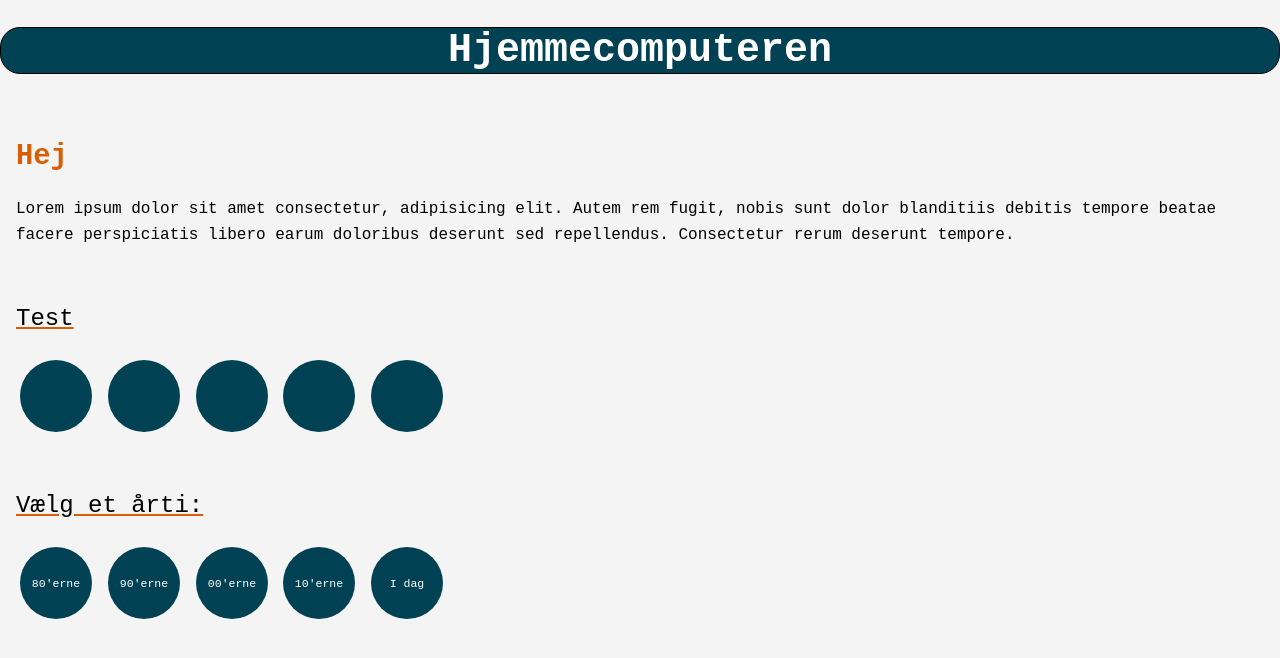
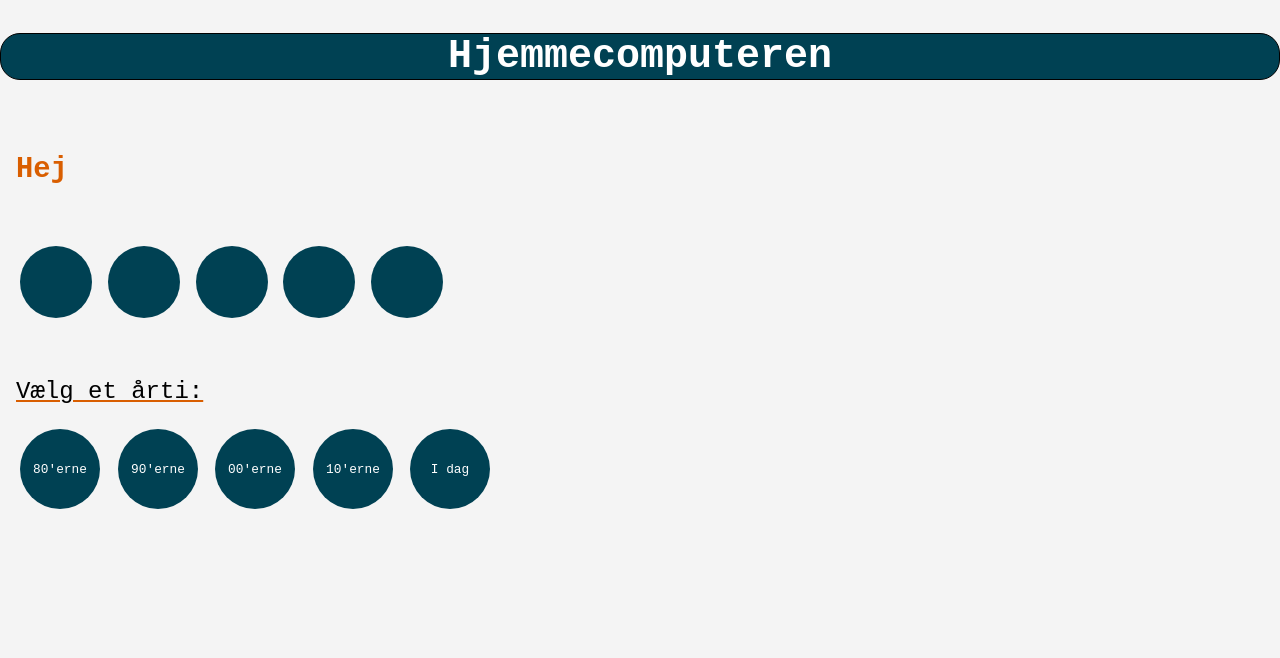
Before and after one commit to math06j6/animation_project_inventions, a website built with Parcel: page index.html in a window 1280 px wide. Built offline with nearby package versions, Linux system fonts and the light colour scheme.

Commit message:
decade circles changed

```diff
--- a/index.html
+++ b/index.html
@@ -8,96 +8,117 @@
     <link rel="stylesheet" href="sass/style.scss" />
   </head>
   <body>
+    <main class="scroll-container">
+      <article id="decade_one">
         <header>
           <h1>Hjemmecomputeren</h1>
         </header>
-    <main>
-      <article>
+        <section>
           <h2>Hej</h2>
-        <p>
-          Lorem ipsum dolor sit amet consectetur, adipisicing elit. Autem rem fugit, nobis sunt dolor blanditiis debitis tempore beatae facere perspiciatis libero earum doloribus deserunt sed repellendus. Consectetur rerum deserunt tempore.
-        </p>
-      </article>
-      <article>
-        <h3>Test</h3>
-        <button class="decade-btn">
+        </section>
+        <section>
+          <button class="computer-btn">
             <svg viewBox="0 0 100 100" xmlns="http://www.w3.org/2000/svg">
               <g>
                 <circle class="head" cx="50" cy="50" r="50" />
               </g>
             </svg>
           </button>
-        <button class="decade-btn">
+          <button class="computer-btn">
             <svg viewBox="0 0 100 100" xmlns="http://www.w3.org/2000/svg">
               <g>
                 <circle class="head" cx="50" cy="50" r="50" />
               </g>
             </svg>
           </button>
-        <button class="decade-btn">
-          <svg viewBox="0 0 100 100" xmlns="http://www.w3.org/2000/svg">
-            <g>
-              <circle class="head" cx="50" cy="50" r="50" />
-          </svg>
-        </button>
-        <button class="decade-btn">
+          <button class="computer-btn">
             <svg viewBox="0 0 100 100" xmlns="http://www.w3.org/2000/svg">
               <g>
                 <circle class="head" cx="50" cy="50" r="50" />
               </g>
             </svg>
           </button>
-        <button class="decade-btn">
+          <button class="computer-btn">
+            <svg viewBox="0 0 100 100" xmlns="http://www.w3.org/2000/svg">
+              <g>
+                <circle class="head" cx="50" cy="50" r="50" />
+            </svg>
+          </button>
+          <button class="computer-btn">
             <svg viewBox="0 0 100 100" xmlns="http://www.w3.org/2000/svg">
               <g>
                 <circle class="head" cx="50" cy="50" r="50" />
               </g>
             </svg>
           </button>
-      </article>
-      <article>
+        </section>
+        <section>
           <h3>Vælg et årti:</h3>
-        <button class="decade-btn">
+          <a href="#decade_one" class="decade-circle">
+          <!-- <button class="decade-circle"> -->
             <svg viewBox="0 0 100 100" xmlns="http://www.w3.org/2000/svg">
               <g>
                 <circle class="head" cx="50" cy="50" r="50" />
                 <text x="50%" y="50%" text-anchor="middle" alignment-baseline="central" class="circle-text">80'erne</text>
               </g>
             </svg>
-        </button>
-        <button class="decade-btn">
+          <!-- </button> -->
+          </a>
+          <a href="#decade_two" class="decade-circle">
             <svg viewBox="0 0 100 100" xmlns="http://www.w3.org/2000/svg">
               <g>
                 <circle class="head" cx="50" cy="50" r="50" />
                 <text x="50%" y="50%" text-anchor="middle" alignment-baseline="central" class="circle-text">90'erne</text>
               </g>
             </svg>
-        </button>
-        <button class="decade-btn">
+          </a>
+          <a href="#decade_three" class="decade-circle">
             <svg viewBox="0 0 100 100" xmlns="http://www.w3.org/2000/svg">
               <g>
                 <circle class="head" cx="50" cy="50" r="50" />
                 <text x="50%" y="50%" text-anchor="middle" alignment-baseline="central" class="circle-text">00'erne</text>
               </g>
             </svg>
-        </button>
-        <button class="decade-btn">
+          </a>
+          <a href="#decade_four" class="decade-circle">
             <svg viewBox="0 0 100 100" xmlns="http://www.w3.org/2000/svg">
               <g>
                 <circle class="head" cx="50" cy="50" r="50" />
                 <text x="50%" y="50%" text-anchor="middle" alignment-baseline="central" class="circle-text">10'erne</text>
               </g>
             </svg>
-        </button>
-        <button class="decade-btn">
+          </a>
+          <a href="#decade_five" class="decade-circle">
             <svg viewBox="0 0 100 100" xmlns="http://www.w3.org/2000/svg">
               <g>
                 <circle class="head" cx="50" cy="50" r="50" />
                 <text x="50%" y="50%" text-anchor="middle" alignment-baseline="central" class="circle-text">I dag</text>
               </g>
             </svg>
-        </button>
+          </a>
+        </section>
      </article>
+     <article id="decade_two">
+      <section>
+        <h2>Test</h2>
+      </section>
+    </article>
+    <article id="decade_three">
+      <section>
+        <h2>Test</h2>
+      </section>
+    </article>
+    <article id="decade_four">
+      <section>
+        <h2>Test</h2>
+      </section>
+    </article>
+    <article id="decade_five">
+      <section>
+        <h2>Test</h2>
+      </section>
+    </article>
+
     </main>
 
     <footer></footer>
--- a/sass/style.scss
+++ b/sass/style.scss
@@ -5,11 +5,23 @@
   box-sizing: border-box;
 }
 
-html {
-  font-size: 100%;
+*::-webkit-scrollbar {
+  width: 0;
+}
+
+*::-webkit-scrollbar-track {
+  background: transparent;
+}
+
+*::-webkit-scrollbar-thumb {
+  background: transparent;
+  border: none;
 }
 
 body {
+  display: grid;
+  place-content: center;
+  min-height: 100vh;
   color: vars.$base-color;
   background: vars.$bg-color;
   font: 100% vars.$font-stack;
@@ -17,8 +29,37 @@ body {
   padding: 0;
   overflow-wrap: break-word;
   hyphens: auto;
+  scroll-behavior: smooth;
+
+  .scroll-container {
+    width: 100vw;
+    height: 100%;
+    display: flex;
+    overflow-x: scroll;
+    overflow-x: auto;
+    overscroll-behavior-x: contain;
+    scroll-snap-type: x mandatory;
+    overflow-y: hidden;
+    scroll-behavior: smooth;
+  }
 
   article {
+    height: 100vh;
+    flex: 0 0 100%;
+    scroll-snap-align: center;
+    scroll-snap-align: start;
+    scroll-snap-stop: always;
+  }
+
+  article:nth-child(2n) {
+    background: vars.$green-color;
+  }
+
+  article:nth-child(3n) {
+    background: vars.$bg-color;
+  }
+
+  section {
     max-width: 1400px;
     margin: 0 auto;
     padding: 1rem;
@@ -55,7 +96,7 @@ body {
   }
 }
 
-.decade-btn {
+.decade-circle {
   padding: 0;
   cursor: pointer;
   background: none;
@@ -64,10 +105,13 @@ body {
   font-family: inherit;
   width: 5rem;
   height: 5rem;
+  text-decoration: none;
+  // Anvendes til (midlertidig animation)
 
   svg {
     width: 100%;
     height: 100%;
+    max-width: 5rem;
   }
 
   circle.head {
@@ -80,3 +124,57 @@ body {
     font-size: 1rem;
   }
 }
+
+.computer-btn {
+  padding: 0;
+  cursor: pointer;
+  background: none;
+  border: none;
+  padding: 0.25rem;
+  font-family: inherit;
+  width: 5rem;
+  height: 5rem;
+  // Anvendes til (midlertidig animation)
+
+  svg {
+    width: 100%;
+    height: 100%;
+  }
+
+  circle.head {
+    color: vars.$white-color;
+    fill: vars.$green-color;
+  }
+}
+
+.computer-btn {
+  --delay: calc(var(--i, 1) * 400ms);
+  animation: fadeIn 1500ms var(--delay) forwards;
+  opacity: 0;
+}
+
+.computer-btn:nth-child(2) {
+  --i: 2;
+}
+
+.computer-btn:nth-child(3) {
+  --i: 3;
+}
+
+.computer-btn:nth-child(4) {
+  --i: 4;
+}
+
+.computer-btn:nth-child(5) {
+  --i: 5;
+}
+
+.computer-btn:nth-child(6) {
+  --i: 6;
+}
+
+@keyframes fadeIn {
+  100% {
+    opacity: 1;
+  }
+}
```
Lines whose indentation alone changed are shown as unchanged.
